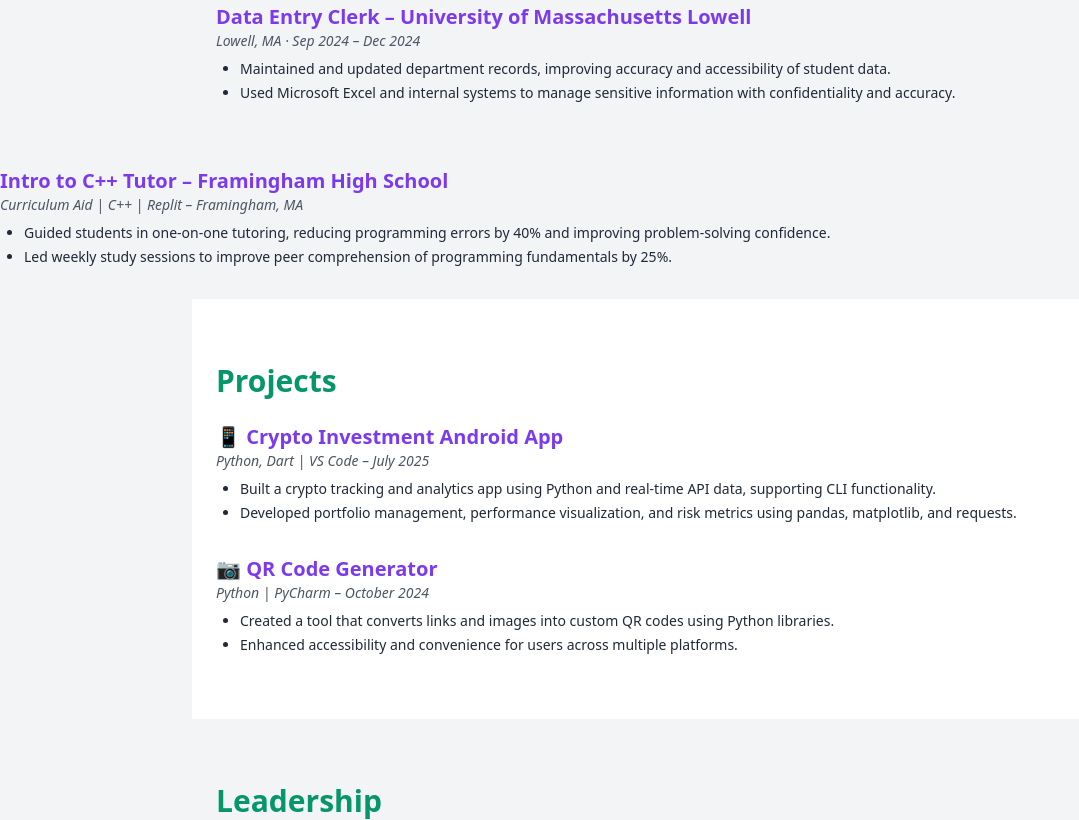
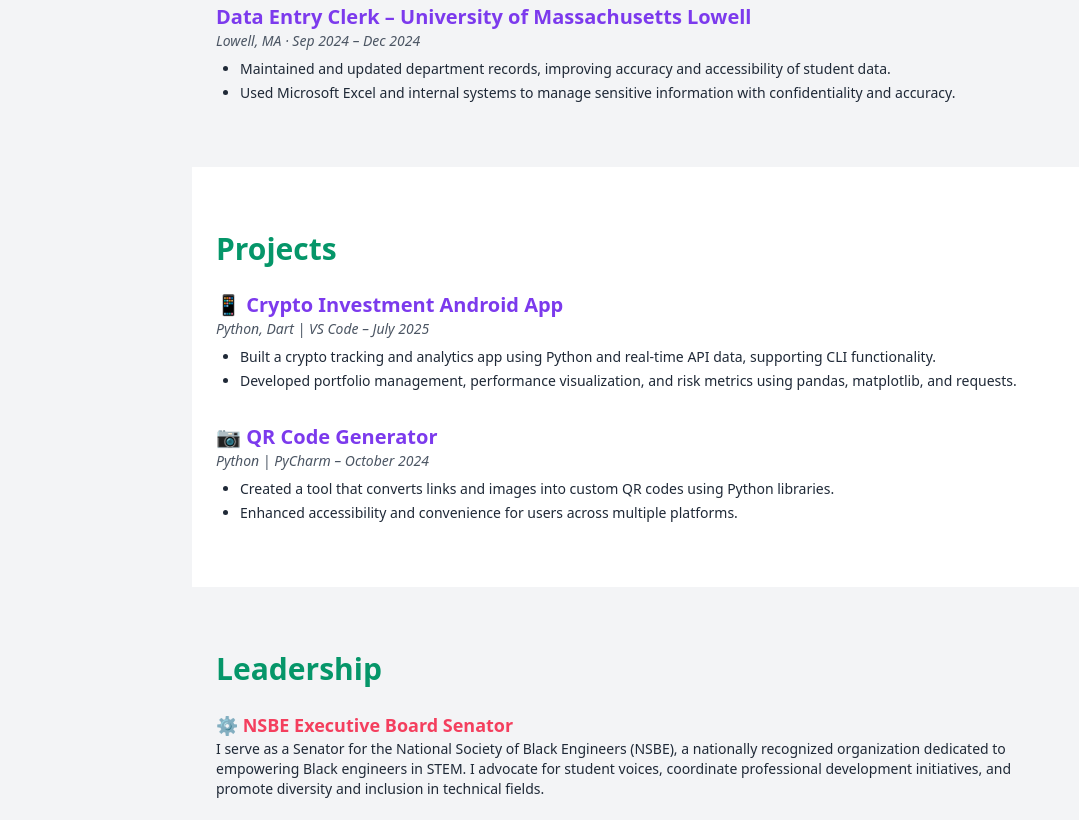
Before and after one commit to MMur2x/PersonalWebsite, a plain HTML site: page index.html in a window 1280 px wide. Shown: the part 1693-2513 px from the top of the page, without its empty margins (0-1079 px from the left). Drawn offline with nearby package versions, Linux system fonts and the light colour scheme.

Commit message:
remove c++

```diff
--- a/index.html
+++ b/index.html
@@ -129,16 +129,6 @@
     </ul>
   </div>
 </section>
-
-  <!-- C++ Tutor -->
-<div class="mb-8">
-  <h3 class="text-xl font-semibold text-violet-600 dark:text-violet-400">Intro to C++ Tutor – Framingham High School</h3>
-  <p class="text-sm italic text-gray-600 dark:text-gray-400 mb-2">Curriculum Aid | C++ | Replit – Framingham, MA</p>
-  <ul class="list-disc ml-6 text-sm space-y-1">
-    <li>Guided students in one-on-one tutoring, reducing programming errors by 40% and improving problem-solving confidence.</li>
-    <li>Led weekly study sessions to improve peer comprehension of programming fundamentals by 25%.</li>
-  </ul>
-</div>
 
 </section>
 
```
